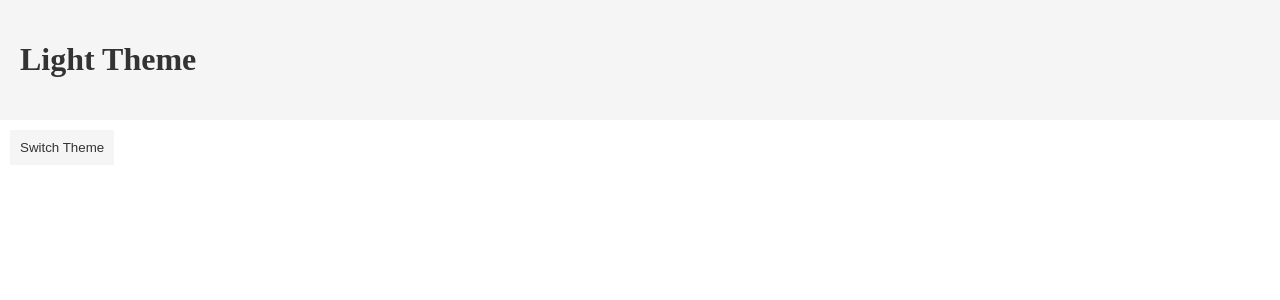
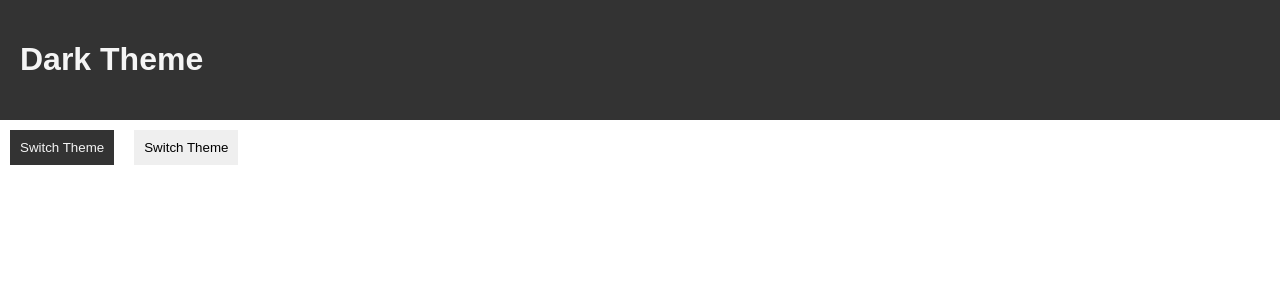
Before and after one commit to theJYC/react-context, a React (Create React App) app: page / in a window 1280 px wide. Shown: the top 300 px of the page. Built offline with nearby package versions, Linux system fonts and the light colour scheme.

Commit message:
conditionally rendered Buttons based on context tunnel

```diff
--- a/src/App.js
+++ b/src/App.js
@@ -3,10 +3,17 @@ import React from "react"
 import Header from "./Header"
 import Button from "./Button"
 
+import ThemeContext from "./themeContext"
+
 function App() {
   return (
     <>
       <Header/>
+      <ThemeContext.Consumer>
+          {theme => (
+            <Button theme={theme}/>
+          )}
+      </ThemeContext.Consumer>
       <Button/>
     </>
   )
--- a/src/Button.js
+++ b/src/Button.js
@@ -1,13 +1,9 @@
 import React from "react"
 import ThemeContext from "./themeContext"
 
-function Button() {
+function Button(props) {
     return (
-        <ThemeContext.Consumer>
-            {theme => (
-                <button className={`${theme}-theme`}>Switch Theme</button>
-            )}
-        </ThemeContext.Consumer>
+        <button className={`${props.theme}-theme`}>Switch Theme</button>
     )
 }
 
--- a/src/index.js
+++ b/src/index.js
@@ -11,7 +11,7 @@ const {Provider} = ThemeContext
 
 //wrapping App around context provider, passing in value:
 ReactDOM.render(
-    <Provider value={"light"}>
+    <Provider value={"dark"}>
         <App/>
     </Provider>,
     document.getElementById("root")
--- a/src/style.css
+++ b/src/style.css
@@ -1,6 +1,7 @@
 body {
     margin: 0;
     padding: 0;
+    font-family: Arial;
 }
 
 header {
```
